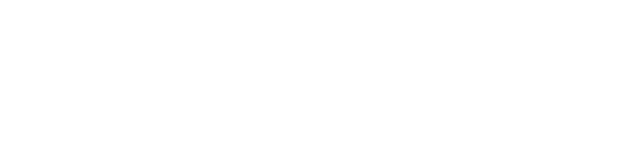
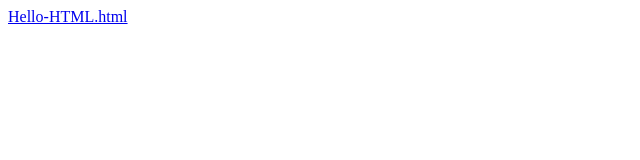
Before and after one commit to Onyxeye03/CS-330, a plain HTML site: page Index.html in a window 1280 px wide. Shown: the whole page, without its empty margins (0-640 px from the left). Drawn offline with Linux system fonts and the light colour scheme.

Commit message:
Update Index.html

```diff
--- a/Index.html
+++ b/Index.html
@@ -1 +1 @@
-<a href="Hello-HTML.html">
+<a href="Hello-HTML.html">Hello-HTML.html</a>
```
